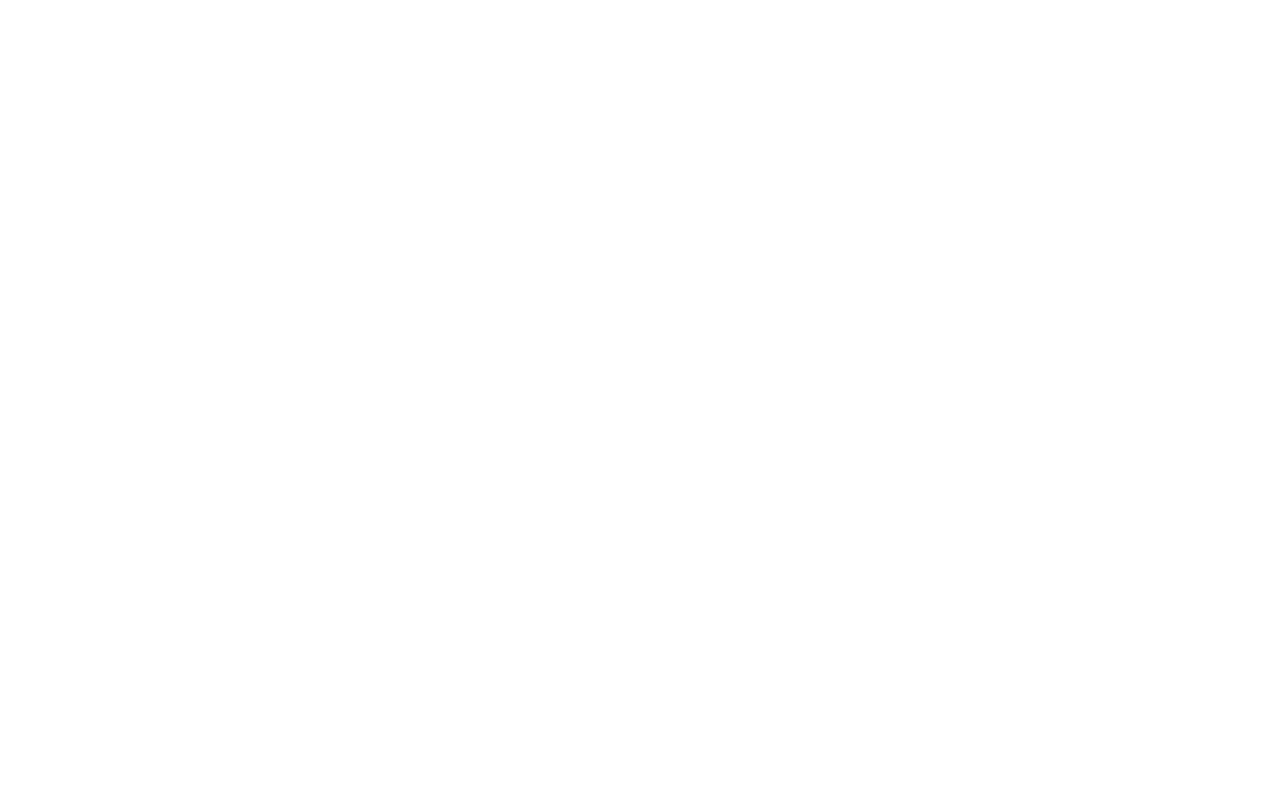
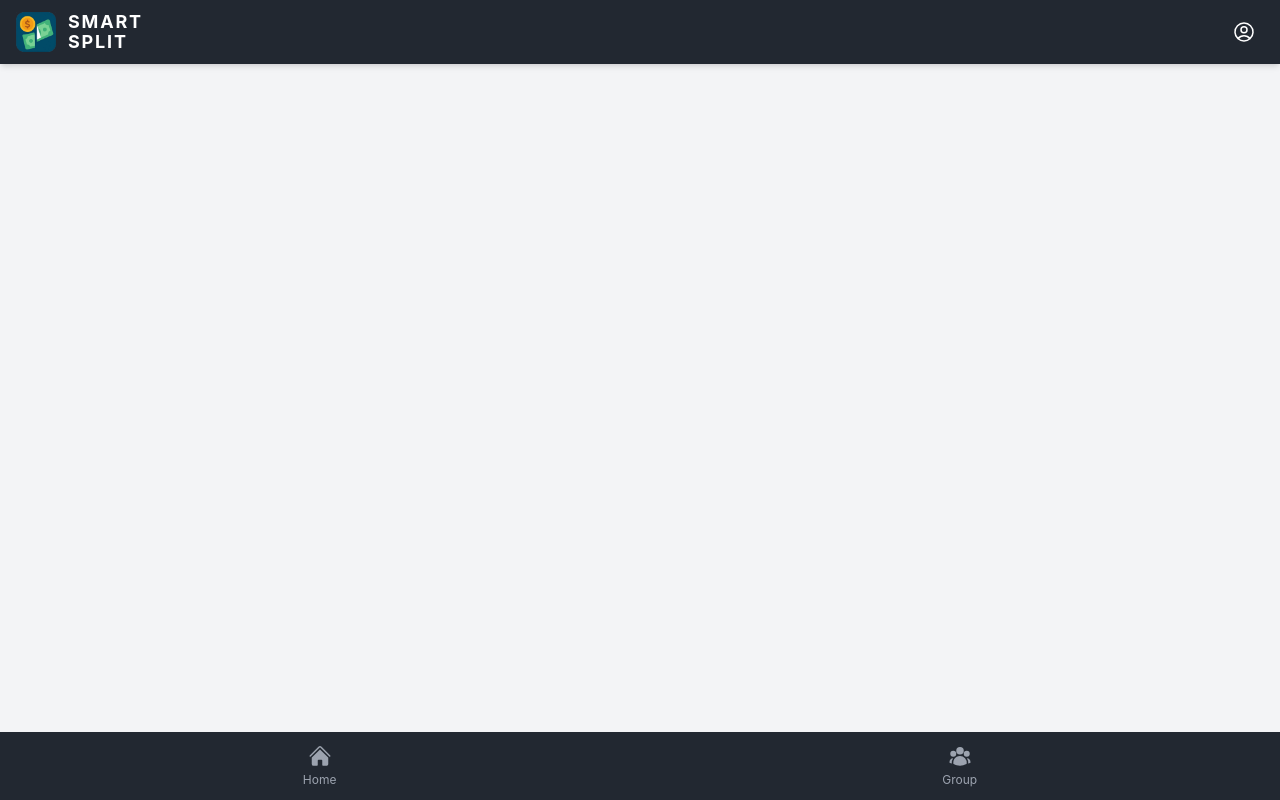
Before and after one commit to SakanaIsReal/devops-lab-02, a React (Create React App) app in the folder frontend/: page /splitmoney in a window 1280 px wide. Before the commit this address had no page. Built offline with nearby package versions, Linux system fonts and the light colour scheme.

Commit message:
feat(frontend): create split money page

```diff
--- a/frontend/src/App.tsx
+++ b/frontend/src/App.tsx
@@ -12,6 +12,7 @@
 import PayPage from './pages/PayPage';
 import SignUpPage from './pages/SignUpPage';
 import { AccountPage } from './pages/AccountPage';
+import SplitMoneyPage from './pages/SplitMoneyPage';
 // Import our Protected Route component
 import { ProtectedRoute } from './components/ProtectedRoute';
 import { PublicRoute } from './components/PublicRoute';
@@ -94,6 +95,12 @@
               </ProtectedRoute>
             }
           />
+          <Route
+            path="/splitmoney"
+            element={
+                <SplitMoneyPage />
+            }
+          />
 
           {/*
             Catch-all route.
--- a/frontend/src/components/BottomNav.tsx
+++ b/frontend/src/components/BottomNav.tsx
@@ -27,11 +27,11 @@
       label: "Group",
       icon: <UserGroupIcon className="w-6 h-6" />,
     },
-    {
-      id: "split",
-      label: "Split",
-      icon: <CurrencyDollarIcon className="w-6 h-6" />,
-    },
+    // {
+    //   id: "split",
+    //   label: "Split",
+    //   icon: <CurrencyDollarIcon className="w-6 h-6" />,
+    // },
   ];
   return (
     <nav className="fixed bottom-0 inset-x-0 bg-[#222831] text-white z-50 pb-[env(safe-area-inset-bottom)]">
--- /dev/null
+++ b/frontend/src/pages/SplitMoneyPage.tsx
@@ -0,0 +1,46 @@
+import React, { useState, useEffect } from "react";
+import { useNavigate } from 'react-router-dom';
+import Navbar from '../components/Navbar';
+import { BottomNav, NavTab } from '../components/BottomNav';
+import CircleBackButton from '../components/CircleBackButton';
+import { useAuth } from '../contexts/AuthContext';
+import { ArrowUpOnSquareIcon } from '@heroicons/react/24/outline';
+import BalanceSummary from '../components/BalanceSummary';
+import GroupList from '../components/GroupList';
+export default function SplitMoneyPage() {
+    const [activeTab, setActiveTab] = useState<NavTab>('split');
+
+    const renderTabContent = () => {
+        switch (activeTab) {
+            case 'home':
+                return (
+                    <div>
+                        <BalanceSummary />
+                    </div>
+
+                )
+            case 'groups':
+                return (
+                    <div>
+                        <GroupList />
+                    </div>
+                );
+            case 'split':
+                return (
+                    <div>
+                        <h2 className="text-2xl font-semibold mb-4">Split Expense</h2>
+                        <p className="text-gray-600">Create a new expense to split.</p>
+                    </div>
+                );
+            default:
+                return <div>Page not found.</div>
+        }
+    }
+    return (
+        <div className="min-h-screen bg-gray-100 flex flex-col">
+            <Navbar />
+            <BottomNav activeTab={activeTab} onTabChange={setActiveTab} />
+
+        </div>
+    )
+}
```
